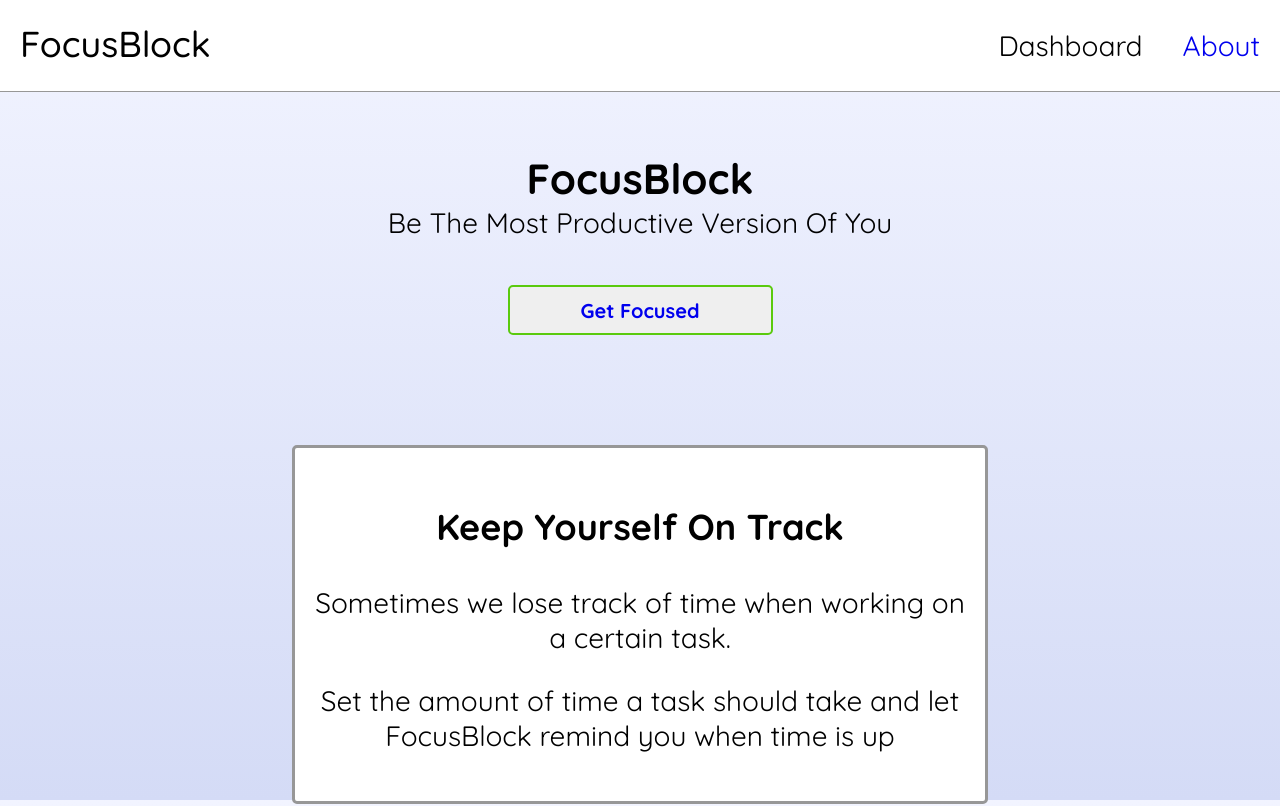
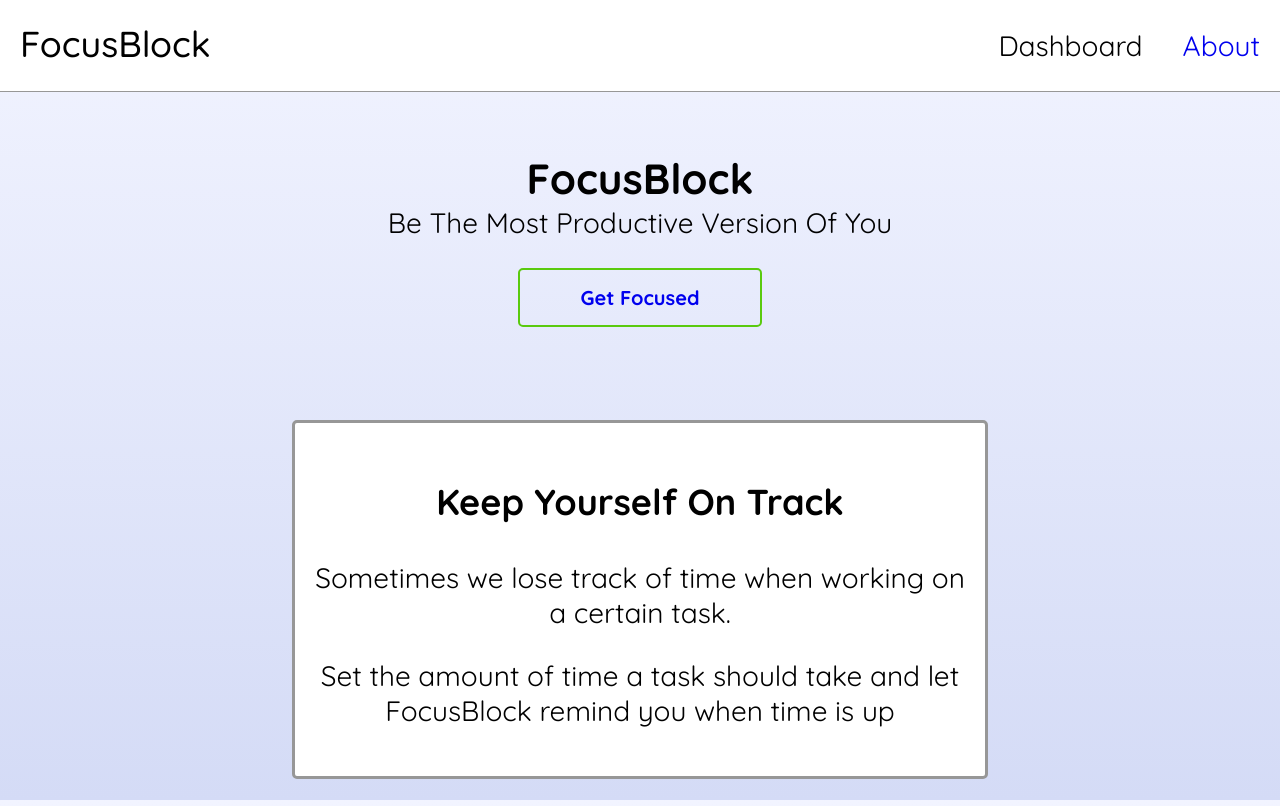
Before and after one commit to PixelogicDev/FocusBlock, a React (Create React App) app in the folder focus-block/: page / in a window 1280 px wide. Shown: the top 806 px of the page. Built offline with nearby package versions, Linux system fonts and the light colour scheme.

Commit message:
Fixing button reponse issue && removing visted link, text color #21

```diff
--- a/focus-block/src/App.css
+++ b/focus-block/src/App.css
@@ -16,6 +16,8 @@
       padding: 0 20px 0 20px;
       text-decoration: none;
       cursor: pointer; }
+      .nav .nav-options ul a:visited {
+        color: #000; }
       .nav .nav-options ul a:hover {
         color: #5aca0e; }
 
--- a/focus-block/src/App.scss
+++ b/focus-block/src/App.scss
@@ -20,6 +20,10 @@
 				padding: 0 20px 0 20px;
 				text-decoration: none;
 				cursor: pointer;
+
+				&:visited {
+					color: #000;
+				}
 
 				&:hover {
 					color: #5aca0e;
--- a/focus-block/src/Components/About/About.js
+++ b/focus-block/src/Components/About/About.js
@@ -21,9 +21,9 @@ class About extends Component {
 					</div>
 					<div className="subtitle">Be The Most Productive Version Of You</div>
 				</div>
-				<button className="get-focused-btn">
-					<Link to="/dashboard">Get Focused</Link>
-				</button>
+				<Link className="get-focused-btn" to="/dashboard">
+					Get Focused
+				</Link>
 				<div className="info-blocks">
 					<div className="info-block">
 						<div className="info-content">
--- a/focus-block/src/Components/About/styles.css
+++ b/focus-block/src/Components/About/styles.css
@@ -8,19 +8,18 @@
     font-size: 28px; }
 
 .container .get-focused-btn {
-  height: 50px;
-  width: 265px;
+  padding: 15px 60px 15px 60px;
   font-size: 20px;
   font-weight: 700;
   border: 2px solid #5aca0e;
   border-radius: 5px;
-  cursor: pointer; }
+  text-decoration: none; }
+  .container .get-focused-btn:visited {
+    color: #000; }
   .container .get-focused-btn:hover {
     background-color: #5aca0e;
     color: #fff;
     opacity: 0.7; }
-  .container .get-focused-btn a {
-    text-decoration: none; }
 
 .container .info-blocks {
   display: flex;
--- a/focus-block/src/Components/About/styles.scss
+++ b/focus-block/src/Components/About/styles.scss
@@ -14,22 +14,21 @@
 	}
 
 	.get-focused-btn {
-		height: 50px;
-		width: 265px;
 		font-size: 20px;
 		font-weight: 700;
+		padding: 15px 60px 15px 60px;
 		border: 2px solid #5aca0e;
 		border-radius: 5px;
-		cursor: pointer;
+		text-decoration: none;
+
+		&:visited {
+			color: #000;
+		}
 
 		&:hover {
 			background-color: #5aca0e;
 			color: #fff;
 			opacity: 0.7;
-		}
-
-		a {
-			text-decoration: none;
 		}
 	}
 
```
